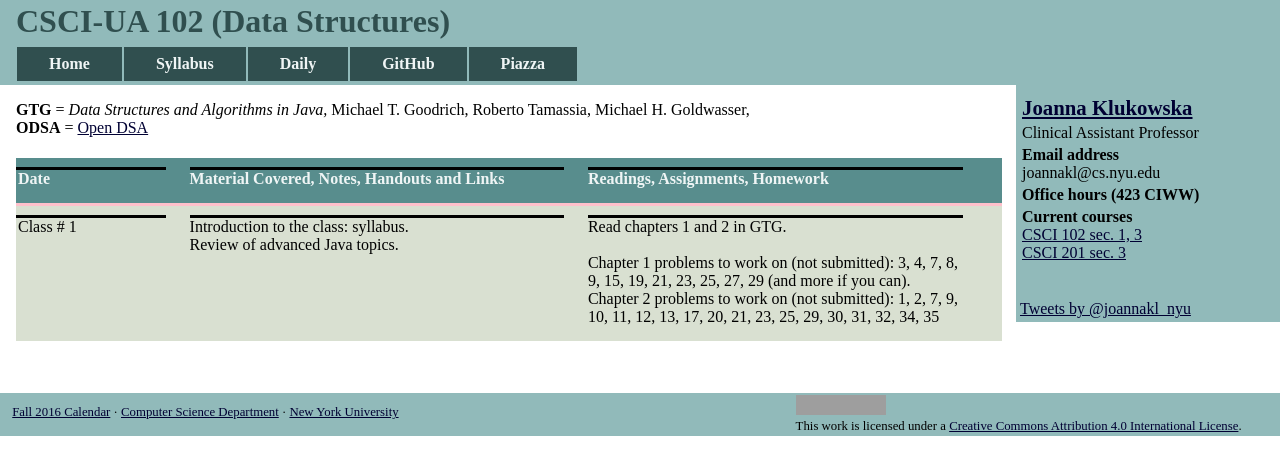
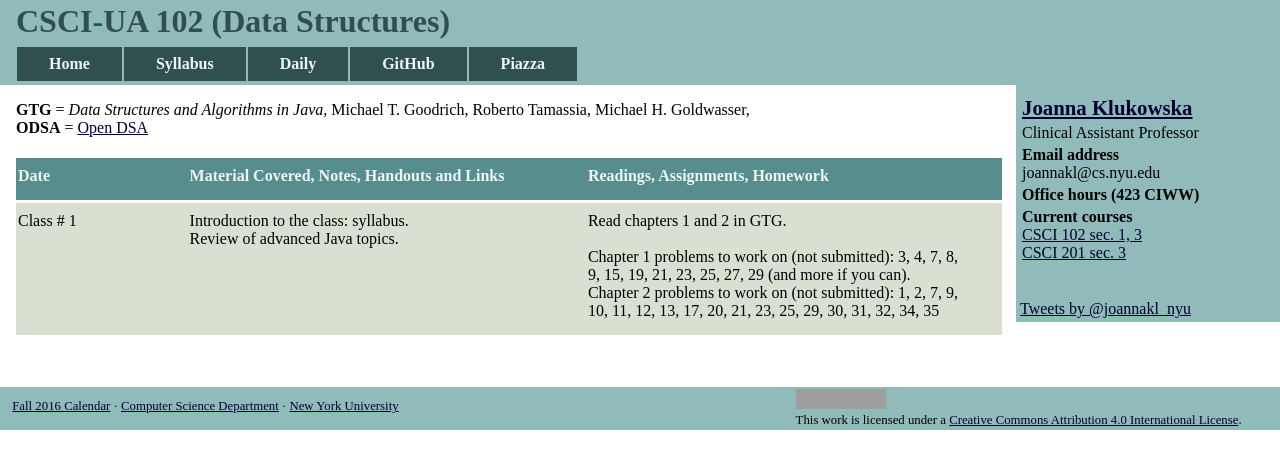
Before and after one commit to joannakl/cs102_f17, a Jekyll site: the page built from daily.html, in a window 1280 px wide. Shown: the top 475 px of the page. Built offline with Jekyll 4.4.1, drawn with Linux system fonts in a browser that asks for light colours; comment, search, counter and statistics services are not loaded; grey boxes are pictures that could not be loaded.

Commit message:
update css

```diff
--- a/resources/css/course_page.css
+++ b/resources/css/course_page.css
@@ -162,7 +162,6 @@ td {
   background-color: #d9e0d1;
   border-top: 3px solid white;
   overflow: hidden;
-  border-top: 3px solid pink;
 }
 .lecture2 {
   clear: left;
@@ -171,7 +170,6 @@ td {
   background-color: #d1e0e0;
   border-top: 3px solid white;
   overflow: hidden;
-  border-top: 3px solid blue;
 }
 .recitation {
   clear: left;
@@ -210,15 +208,12 @@ td {
 }
 .column_date {
   vertical-align: top;
-  border-top: 3px solid black;
 }
 .column_materials {
   vertical-align: top;
-  border-top: 3px solid black;
 }
 .column_assign {
   vertical-align: top;
-  border-top: 3px solid black;
 }
 @media (max-width: 700px) {
   .column_date {
```
